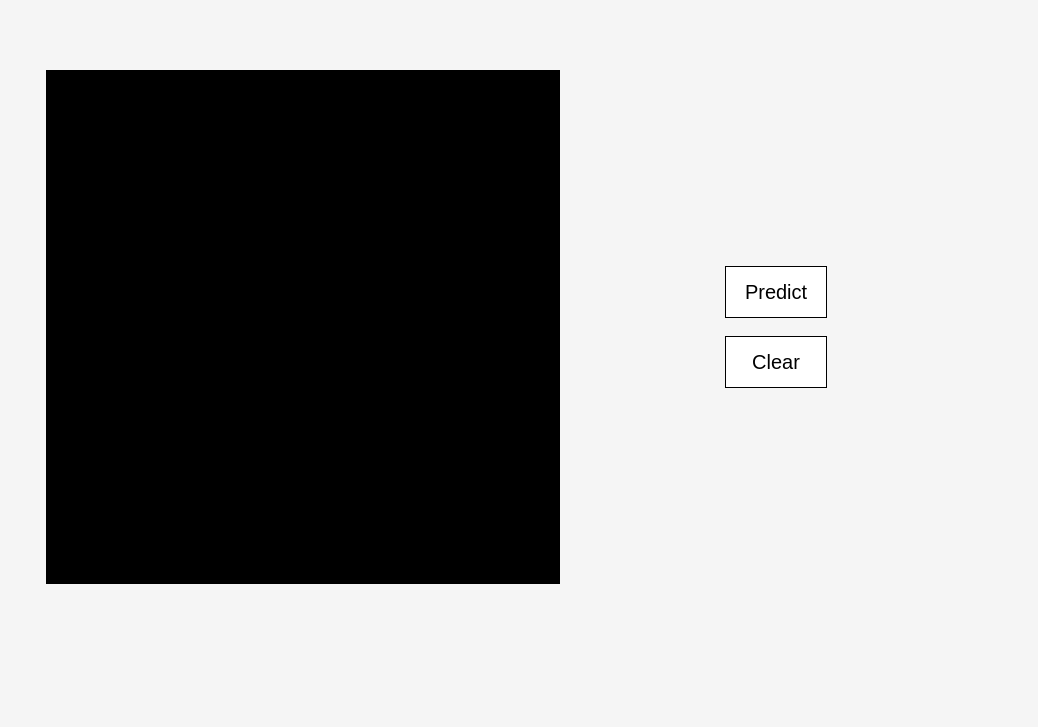
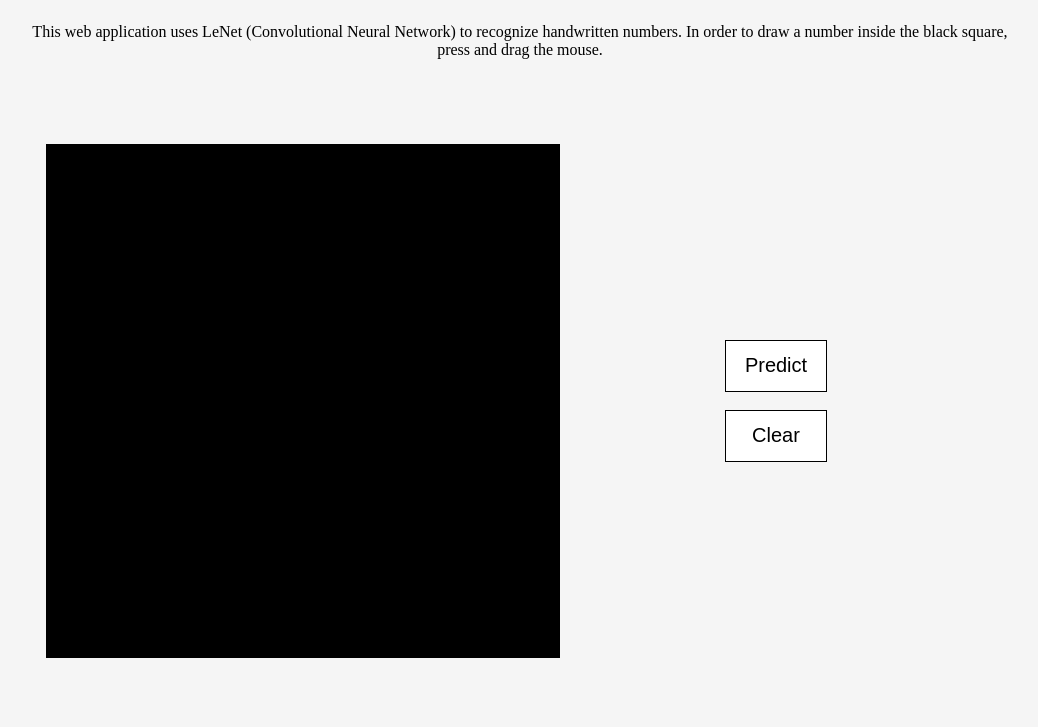
Before and after one commit to VictorFranco/fastapi-lenet-mnist, a plain HTML site: page static/index.html in a window 1280 px wide. Shown: the part 73-800 px from the top of the page, without its empty margins (120-1158 px from the left). Drawn offline with Linux system fonts and the light colour scheme.

Commit message:
feat(frontend): add title and description

```diff
--- a/static/index.html
+++ b/static/index.html
@@ -6,27 +6,43 @@
     <title>LeNet 5</title>
     <style>
         body {
+            display: flex;
+            flex-direction: column;
+            align-items: center;
+
             min-height: 100vh;
+            margin: 0;
+            background-color: whitesmoke;
+
+            font-family: serif;
+        }
+        p {
+            max-width: 1000px;
+            text-align: center;
+        }
+        main {
             display: flex;
             justify-content: space-evenly;
             align-items: center;
-            margin: 0;
-            background-color: whitesmoke;
-            font-family: serif;
+
+            width: 100%;
+            flex-grow: 1;
         }
         canvas {
             width: 512px;
             height: 512px;
+            background-color: black;
+
             box-shadow: 0 0 0 1px;
-            background-color: black;
         }
         button {
             width: 100px;
             height: 50px;
+            border: none;
+            background-color: white;
+
             font-size: 20px;
-            background-color: white;
             box-shadow: 0 0 0 1px;
-            border: none;
             transition: all 0.5s;
         }
         .buttons {
@@ -44,12 +60,18 @@
     </style>
 </head>
 <body>
+    <h1>LeNet 5</h1>
+    <p>
+        This web application uses LeNet (Convolutional Neural Network) to recognize handwritten numbers. In order to draw a number inside the black square, press and drag the mouse.
+    </p>
+    <main>
         <canvas></canvas>
         <div class="buttons">
             <button id="btnPredict">Predict</button>
             <button id="btnClear">Clear</button>
         </div>
         <div id="predictions"></div>
+    </main>
     <script>
         const canvas = document.querySelector("canvas")
         const divPredictions = document.querySelector("#predictions")
```
Lines whose indentation alone changed are shown as unchanged.
